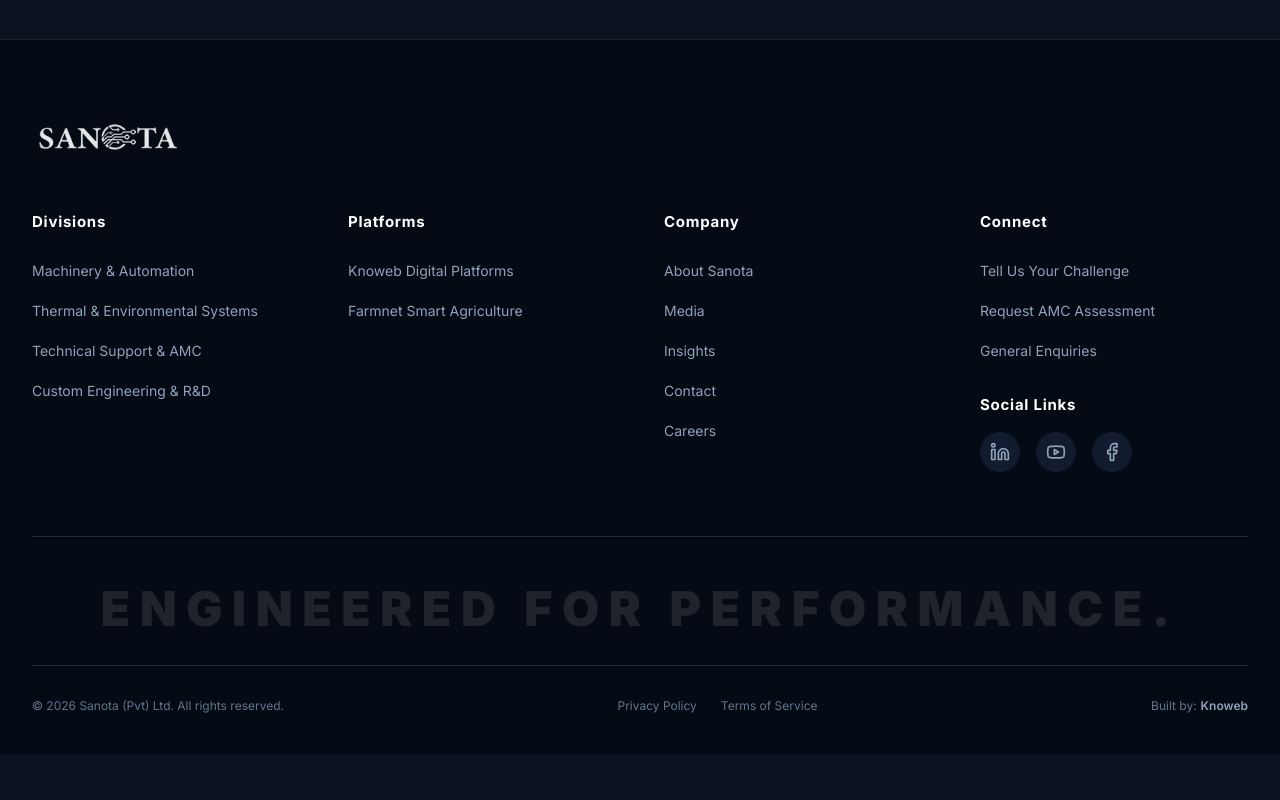
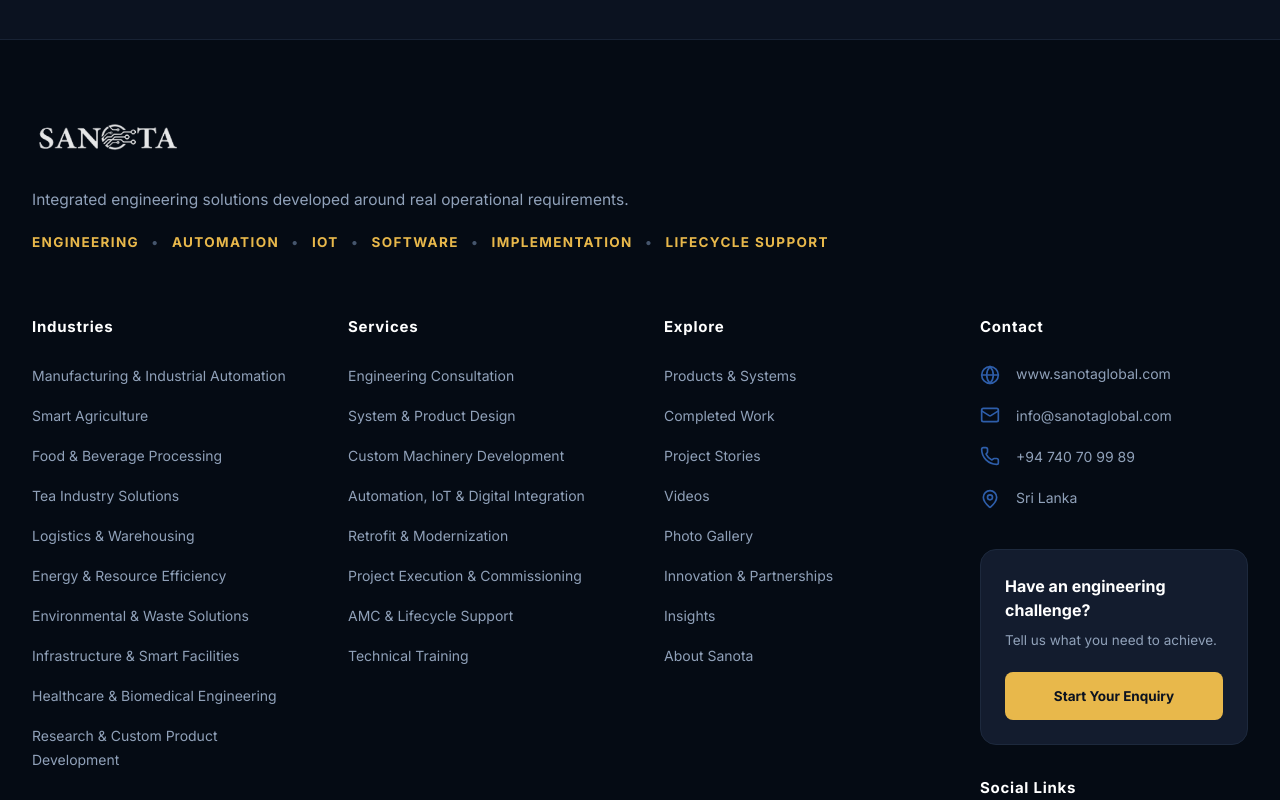
Before and after one commit to Knoweb/Sanota, a Next.js app in the folder frontend/: page /media in a window 1280 px wide. Shown: the part 1340-2140 px from the top of the page. Before the commit the page ends 2094 px from the top, so only its background shows below. Built offline with nearby package versions, Linux system fonts and the light colour scheme.

Commit message:
Update footer section

```diff
--- a/frontend/src/components/Footer.tsx
+++ b/frontend/src/components/Footer.tsx
@@ -1,6 +1,6 @@
 import Link from "next/link";
 import Image from "next/image";
-import { MapPin, Phone, Mail } from "lucide-react";
+import { MapPin, Phone, Mail, Globe, Linkedin, Youtube, Facebook } from "lucide-react";
 
 export default function Footer() {
   const currentYear = new Date().getFullYear();
@@ -9,8 +9,9 @@
     <footer className="bg-[#050B14] border-t border-slate-800/80 pt-20 pb-10">
       <div className="max-w-[1400px] mx-auto px-4 sm:px-6 lg:px-8">
 
-        <div className="mb-12">
-          <Link href="/" className="inline-block">
+        {/* Brand Info */}
+        <div className="mb-16">
+          <Link href="/" className="inline-block mb-6">
             <Image
               src="/lg.png"
               alt="Sanota Logo"
@@ -19,19 +20,31 @@
               className="brightness-0 invert opacity-90"
             />
           </Link>
+          <p className="text-slate-400 text-[15.5px] leading-relaxed max-w-2xl">
+            Integrated engineering solutions developed around real operational requirements.
+          </p>
+          <p className="text-[#E8B84B] font-bold text-[12.5px] sm:text-[13.5px] tracking-widest uppercase mt-5">
+            Engineering <span className="mx-2 text-slate-600">•</span> Automation <span className="mx-2 text-slate-600">•</span> IoT <span className="mx-2 text-slate-600">•</span> Software <span className="mx-2 text-slate-600">•</span> Implementation <span className="mx-2 text-slate-600">•</span> Lifecycle Support
+          </p>
         </div>
 
         <div className="grid grid-cols-1 sm:grid-cols-2 lg:grid-cols-4 gap-12 mb-16">
 
-          {/* Column 1: Divisions */}
+          {/* Column 1: Industries */}
           <div>
-            <h4 className="text-white font-bold mb-6 tracking-wider text-[15px]">Divisions</h4>
+            <h4 className="text-white font-bold mb-6 tracking-wider text-[15px]">Industries</h4>
             <ul className="space-y-4">
               {[
-                { name: 'Machinery & Automation', href: '/services' },
-                { name: 'Thermal & Environmental Systems', href: '/services' },
-                { name: 'Technical Support & AMC', href: '/services' },
-                { name: 'Custom Engineering & R&D', href: '/services' }
+                { name: 'Manufacturing & Industrial Automation', href: '/industries' },
+                { name: 'Smart Agriculture', href: '/industries' },
+                { name: 'Food & Beverage Processing', href: '/industries' },
+                { name: 'Tea Industry Solutions', href: '/industries' },
+                { name: 'Logistics & Warehousing', href: '/industries' },
+                { name: 'Energy & Resource Efficiency', href: '/industries' },
+                { name: 'Environmental & Waste Solutions', href: '/industries' },
+                { name: 'Infrastructure & Smart Facilities', href: '/industries' },
+                { name: 'Healthcare & Biomedical Engineering', href: '/industries' },
+                { name: 'Research & Custom Product Development', href: '/industries' }
               ].map((item) => (
                 <li key={item.name}>
                   <Link href={item.href} className="text-slate-400 hover:text-[#E8B84B] text-[14px] transition-colors">
@@ -42,13 +55,19 @@
             </ul>
           </div>
 
-          {/* Column 2: Platforms */}
+          {/* Column 2: Services */}
           <div>
-            <h4 className="text-white font-bold mb-6 tracking-wider text-[15px]">Platforms</h4>
+            <h4 className="text-white font-bold mb-6 tracking-wider text-[15px]">Services</h4>
             <ul className="space-y-4">
               {[
-                { name: 'Knoweb Digital Platforms', href: 'https://knoweb.com' },
-                { name: 'Farmnet Smart Agriculture', href: '/products' }
+                { name: 'Engineering Consultation', href: '/services' },
+                { name: 'System & Product Design', href: '/services' },
+                { name: 'Custom Machinery Development', href: '/services' },
+                { name: 'Automation, IoT & Digital Integration', href: '/services' },
+                { name: 'Retrofit & Modernization', href: '/services' },
+                { name: 'Project Execution & Commissioning', href: '/services' },
+                { name: 'AMC & Lifecycle Support', href: '/services' },
+                { name: 'Technical Training', href: '/services' }
               ].map((item) => (
                 <li key={item.name}>
                   <Link href={item.href} className="text-slate-400 hover:text-[#E8B84B] text-[14px] transition-colors">
@@ -59,16 +78,19 @@
             </ul>
           </div>
 
-          {/* Column 3: Company */}
+          {/* Column 3: Explore */}
           <div>
-            <h4 className="text-white font-bold mb-6 tracking-wider text-[15px]">Company</h4>
+            <h4 className="text-white font-bold mb-6 tracking-wider text-[15px]">Explore</h4>
             <ul className="space-y-4">
               {[
-                { name: 'About Sanota', href: '/about' },
-                { name: 'Media', href: '/media' },
+                { name: 'Products & Systems', href: '/products' },
+                { name: 'Completed Work', href: '/media' },
+                { name: 'Project Stories', href: '/media' },
+                { name: 'Videos', href: '/media' },
+                { name: 'Photo Gallery', href: '/media' },
+                { name: 'Innovation & Partnerships', href: '/contact' },
                 { name: 'Insights', href: '/insights' },
-                { name: 'Contact', href: '/contact' },
-                { name: 'Careers', href: '/careers' }
+                { name: 'About Sanota', href: '/about' }
               ].map((item) => (
                 <li key={item.name}>
                   <Link href={item.href} className="text-slate-400 hover:text-[#E8B84B] text-[14px] transition-colors">
@@ -79,33 +101,55 @@
             </ul>
           </div>
 
-          {/* Column 4: Connect */}
+          {/* Column 4: Contact */}
           <div>
-            <h4 className="text-white font-bold mb-6 tracking-wider text-[15px]">Connect</h4>
-            <ul className="space-y-4 mb-8">
-              {[
-                { name: 'Tell Us Your Challenge', href: '/tell-us-your-challenge' },
-                { name: 'Request AMC Assessment', href: '/contact' },
-                { name: 'General Enquiries', href: '/contact' }
-              ].map((item) => (
-                <li key={item.name}>
-                  <Link href={item.href} className="text-slate-400 hover:text-[#E8B84B] text-[14px] transition-colors">
-                    {item.name}
-                  </Link>
-                </li>
-              ))}
+            <h4 className="text-white font-bold mb-6 tracking-wider text-[15px]">Contact</h4>
+            <ul className="space-y-5 mb-10">
+              <li className="flex items-start">
+                <Globe className="w-5 h-5 text-[#2E5EAA] mr-4 shrink-0 mt-0.5" />
+                <a href="https://www.sanotaglobal.com" target="_blank" rel="noopener noreferrer" className="text-slate-400 hover:text-[#E8B84B] transition-colors text-[14px]">
+                  www.sanotaglobal.com
+                </a>
+              </li>
+              <li className="flex items-center">
+                <Mail className="w-5 h-5 text-[#2E5EAA] mr-4 shrink-0" />
+                <a href="mailto:info@sanotaglobal.com" className="text-slate-400 hover:text-[#E8B84B] transition-colors text-[14px]">
+                  info@sanotaglobal.com
+                </a>
+              </li>
+              <li className="flex items-center">
+                <Phone className="w-5 h-5 text-[#2E5EAA] mr-4 shrink-0" />
+                <span className="text-slate-400 text-[14px]">+94 740 70 99 89</span>
+              </li>
+              <li className="flex items-start">
+                <MapPin className="w-5 h-5 text-[#2E5EAA] mr-4 shrink-0 mt-0.5" />
+                <span className="text-slate-400 text-[14px]">Sri Lanka</span>
+              </li>
             </ul>
+
+            <div className="bg-[#131C2E] border border-slate-800 rounded-2xl p-6 mb-8">
+              <h5 className="text-white font-bold mb-2">Have an engineering challenge?</h5>
+              <p className="text-slate-400 text-[13.5px] leading-relaxed mb-5">
+                Tell us what you need to achieve.
+              </p>
+              <Link
+                href="/tell-us-your-challenge"
+                className="flex items-center justify-center w-full py-3.5 bg-[#E8B84B] hover:bg-[#d4a643] text-[#0B1220] font-bold text-[13.5px] rounded-lg transition-colors"
+              >
+                Start Your Enquiry
+              </Link>
+            </div>
 
             <h4 className="text-white font-bold mb-4 tracking-wider text-[15px]">Social Links</h4>
             <div className="flex space-x-4">
-              <Link href="#" className="w-10 h-10 rounded-full bg-[#131C2E] flex items-center justify-center text-slate-400 hover:text-[#E8B84B] hover:bg-[#E8B84B]/10 transition-colors">
-                <svg xmlns="http://www.w3.org/2000/svg" width="20" height="20" viewBox="0 0 24 24" fill="none" stroke="currentColor" strokeWidth="2" strokeLinecap="round" strokeLinejoin="round"><path d="M16 8a6 6 0 0 1 6 6v7h-4v-7a2 2 0 0 0-2-2 2 2 0 0 0-2 2v7h-4v-7a6 6 0 0 1 6-6z"/><rect width="4" height="12" x="2" y="9"/><circle cx="4" cy="4" r="2"/></svg>
+              <Link href="#" className="w-10 h-10 rounded-full bg-[#131C2E] border border-slate-800 flex items-center justify-center text-slate-400 hover:text-[#E8B84B] hover:border-[#E8B84B]/50 transition-colors">
+                <svg xmlns="http://www.w3.org/2000/svg" width="18" height="18" viewBox="0 0 24 24" fill="none" stroke="currentColor" strokeWidth="2" strokeLinecap="round" strokeLinejoin="round"><path d="M16 8a6 6 0 0 1 6 6v7h-4v-7a2 2 0 0 0-2-2 2 2 0 0 0-2 2v7h-4v-7a6 6 0 0 1 6-6z"/><rect width="4" height="12" x="2" y="9"/><circle cx="4" cy="4" r="2"/></svg>
               </Link>
-              <Link href="#" className="w-10 h-10 rounded-full bg-[#131C2E] flex items-center justify-center text-slate-400 hover:text-[#E8B84B] hover:bg-[#E8B84B]/10 transition-colors">
-                <svg xmlns="http://www.w3.org/2000/svg" width="20" height="20" viewBox="0 0 24 24" fill="none" stroke="currentColor" strokeWidth="2" strokeLinecap="round" strokeLinejoin="round"><path d="M2.5 17a24.12 24.12 0 0 1 0-10 2 2 0 0 1 1.4-1.4 49.56 49.56 0 0 1 16.2 0A2 2 0 0 1 21.5 7a24.12 24.12 0 0 1 0 10 2 2 0 0 1-1.4 1.4 49.55 49.55 0 0 1-16.2 0A2 2 0 0 1 2.5 17"/><path d="m10 15 5-3-5-3z"/></svg>
+              <Link href="#" className="w-10 h-10 rounded-full bg-[#131C2E] border border-slate-800 flex items-center justify-center text-slate-400 hover:text-[#E8B84B] hover:border-[#E8B84B]/50 transition-colors">
+                <svg xmlns="http://www.w3.org/2000/svg" width="18" height="18" viewBox="0 0 24 24" fill="none" stroke="currentColor" strokeWidth="2" strokeLinecap="round" strokeLinejoin="round"><path d="M2.5 17a24.12 24.12 0 0 1 0-10 2 2 0 0 1 1.4-1.4 49.56 49.56 0 0 1 16.2 0A2 2 0 0 1 21.5 7a24.12 24.12 0 0 1 0 10 2 2 0 0 1-1.4 1.4 49.55 49.55 0 0 1-16.2 0A2 2 0 0 1 2.5 17"/><path d="m10 15 5-3-5-3z"/></svg>
               </Link>
-              <Link href="#" className="w-10 h-10 rounded-full bg-[#131C2E] flex items-center justify-center text-slate-400 hover:text-[#E8B84B] hover:bg-[#E8B84B]/10 transition-colors">
-                <svg xmlns="http://www.w3.org/2000/svg" width="20" height="20" viewBox="0 0 24 24" fill="none" stroke="currentColor" strokeWidth="2" strokeLinecap="round" strokeLinejoin="round"><path d="M18 2h-3a5 5 0 0 0-5 5v3H7v4h3v8h4v-8h3l1-4h-4V7a1 1 0 0 1 1-1h3z"/></svg>
+              <Link href="#" className="w-10 h-10 rounded-full bg-[#131C2E] border border-slate-800 flex items-center justify-center text-slate-400 hover:text-[#E8B84B] hover:border-[#E8B84B]/50 transition-colors">
+                <svg xmlns="http://www.w3.org/2000/svg" width="18" height="18" viewBox="0 0 24 24" fill="none" stroke="currentColor" strokeWidth="2" strokeLinecap="round" strokeLinejoin="round"><path d="M18 2h-3a5 5 0 0 0-5 5v3H7v4h3v8h4v-8h3l1-4h-4V7a1 1 0 0 1 1-1h3z"/></svg>
               </Link>
             </div>
           </div>
@@ -113,9 +157,9 @@
         </div>
 
         {/* Brand Line */}
-        <div className="pt-12 pb-8 text-center border-t border-slate-800">
-          <h2 className="text-3xl md:text-5xl font-black text-white/10 uppercase tracking-[0.2em]">
-            Engineered for Performance.
+        <div className="pt-12 pb-12 text-center border-t border-slate-800">
+          <h2 className="text-2xl md:text-4xl font-black text-white/10 uppercase tracking-widest leading-normal">
+            From operational challenge to integrated engineering solution.
           </h2>
         </div>
 
@@ -126,10 +170,10 @@
           </p>
           <div className="flex space-x-6 text-slate-500 text-xs">
             <Link href="#" className="hover:text-slate-300 transition-colors">Privacy Policy</Link>
-            <Link href="#" className="hover:text-slate-300 transition-colors">Terms of Service</Link>
+            <Link href="#" className="hover:text-slate-300 transition-colors">Terms and Conditions</Link>
           </div>
           <p className="text-slate-500 text-xs flex items-center">
-            Built by: <a href="https://knoweb.com" target="_blank" rel="noopener noreferrer" className="ml-1 text-slate-400 hover:text-white font-semibold transition-colors">Knoweb</a>
+            Built by: <a href="https://knoweb.com" target="_blank" rel="noopener noreferrer" className="ml-1 text-[#E8B84B] hover:text-white font-semibold transition-colors">Knoweb</a>
           </p>
         </div>
 
```
